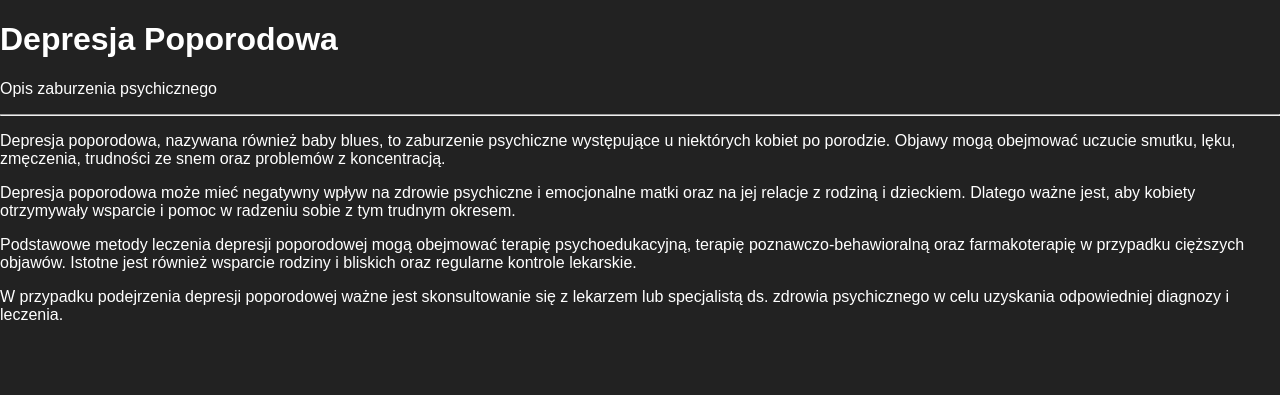
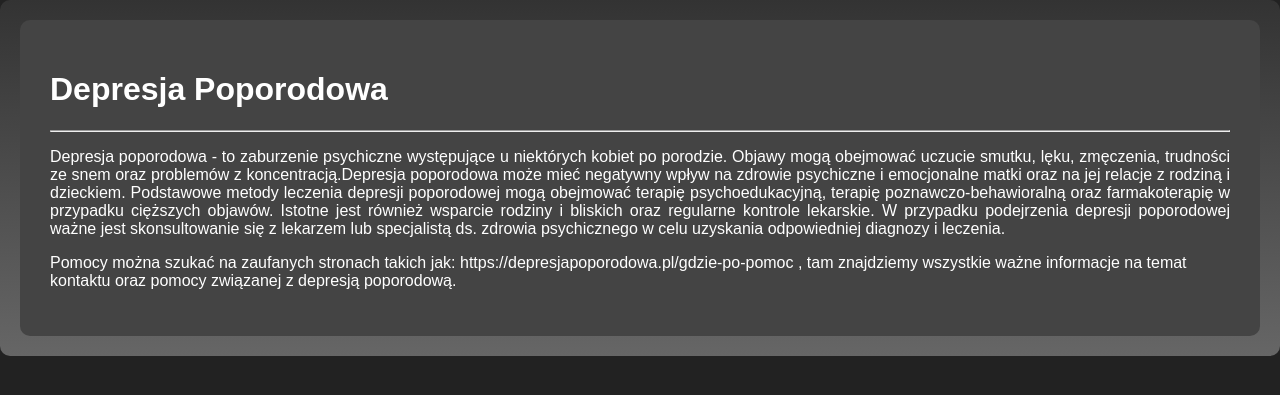
Before and after one commit to Wiwixon/PostNatalClassifier, a Django app: page /o-depresji/ in a window 1280 px wide. Shown: the part 148-543 px from the top of the page. Run offline with Django 5.2, Linux system fonts and the light colour scheme; parts of the project's set-up code (start-up, migrations or seed data) failed here and were passed over.

Commit message:
depresja html fix

```diff
--- a/projektgrupowy/templates/depresja.html
+++ b/projektgrupowy/templates/depresja.html
@@ -3,17 +3,14 @@
 {% block title %}Depresja Poporodowa - Opis{% endblock %}
 
 {% block content %}
-<div class="container">
+<div class="container" style="background: linear-gradient(to bottom, #333, #666); padding: 20px; border-radius: 10px;">
     <div class="row">
         <div class="col-md-8 offset-md-2">
-            <div class="jumbotron mt-4">
-                <h1 class="display-4">Depresja Poporodowa</h1>
-                <p class="lead">Opis zaburzenia psychicznego</p>
+            <div class="jumbotron mt-4" style="background-color: #444; color: white; padding: 30px; border-radius: 10px;">
+                <h1 class="display-4 text-center">Depresja Poporodowa</h1>
                 <hr class="my-4">
-                <p>Depresja poporodowa, nazywana również baby blues, to zaburzenie psychiczne występujące u niektórych kobiet po porodzie. Objawy mogą obejmować uczucie smutku, lęku, zmęczenia, trudności ze snem oraz problemów z koncentracją.</p>
-                <p>Depresja poporodowa może mieć negatywny wpływ na zdrowie psychiczne i emocjonalne matki oraz na jej relacje z rodziną i dzieckiem. Dlatego ważne jest, aby kobiety otrzymywały wsparcie i pomoc w radzeniu sobie z tym trudnym okresem.</p>
-                <p>Podstawowe metody leczenia depresji poporodowej mogą obejmować terapię psychoedukacyjną, terapię poznawczo-behawioralną oraz farmakoterapię w przypadku cięższych objawów. Istotne jest również wsparcie rodziny i bliskich oraz regularne kontrole lekarskie.</p>
-                <p>W przypadku podejrzenia depresji poporodowej ważne jest skonsultowanie się z lekarzem lub specjalistą ds. zdrowia psychicznego w celu uzyskania odpowiedniej diagnozy i leczenia.</p>
+                <p style="text-align: justify;">Depresja poporodowa - to zaburzenie psychiczne występujące u niektórych kobiet po porodzie. Objawy mogą obejmować uczucie smutku, lęku, zmęczenia, trudności ze snem oraz problemów z koncentracją.Depresja poporodowa może mieć negatywny wpływ na zdrowie psychiczne i emocjonalne matki oraz na jej relacje z rodziną i dzieckiem. Podstawowe metody leczenia depresji poporodowej mogą obejmować terapię psychoedukacyjną, terapię poznawczo-behawioralną oraz farmakoterapię w przypadku cięższych objawów. Istotne jest również wsparcie rodziny i bliskich oraz regularne kontrole lekarskie. W przypadku podejrzenia depresji poporodowej ważne jest skonsultowanie się z lekarzem lub specjalistą ds. zdrowia psychicznego w celu uzyskania odpowiedniej diagnozy i leczenia. </p>
+                <p> Pomocy można szukać na zaufanych stronach takich jak: https://depresjapoporodowa.pl/gdzie-po-pomoc , tam znajdziemy wszystkie ważne informacje na temat kontaktu oraz pomocy związanej z depresją poporodową. </p>
             </div>
         </div>
     </div>
```
